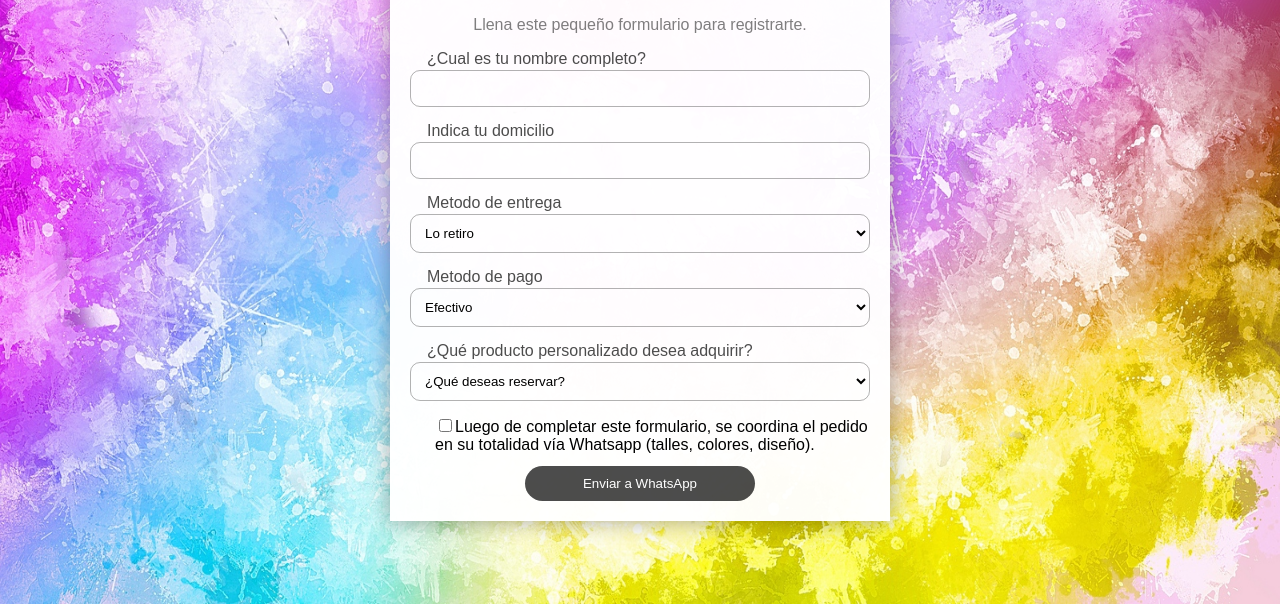
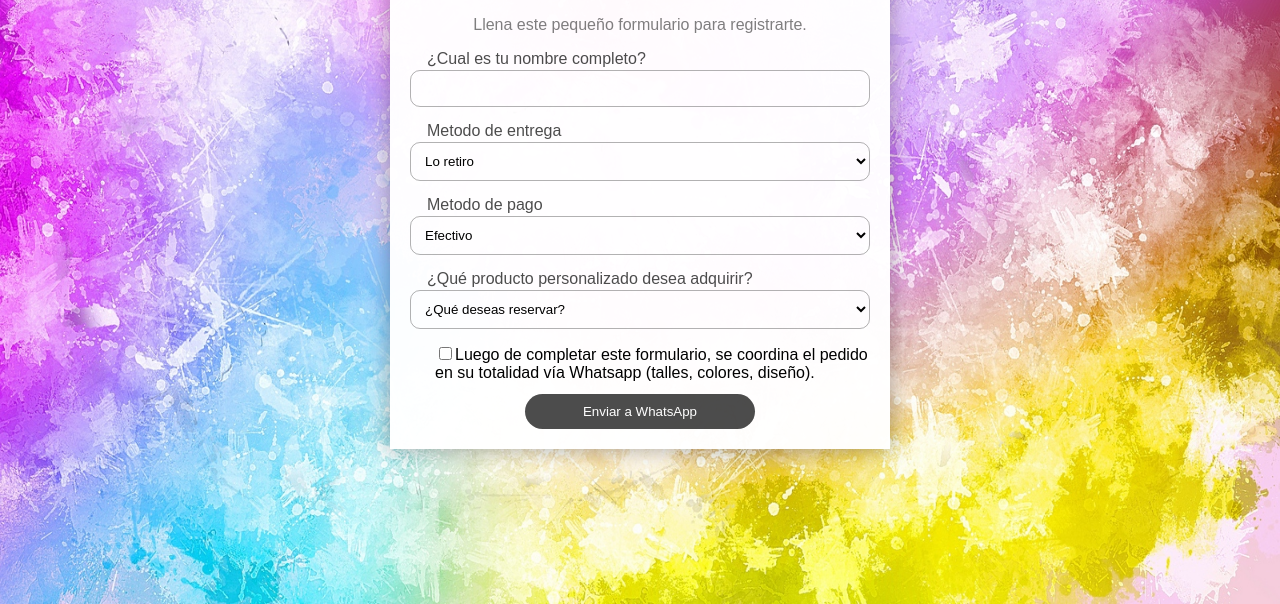
Before and after one commit to SublimotionMercedes/Reservas, a plain HTML site: page index.html in a window 1280 px wide. Shown: the part 196-800 px from the top of the page. Drawn offline with Linux system fonts and the light colour scheme.

Commit message:
Update index.html

```diff
--- a/index.html
+++ b/index.html
@@ -21,10 +21,6 @@
 
         <label for="nombre" class="formulario__label">¿Cual es tu nombre completo?</label>
         <input id="cliente" type="text" class="formulario__input" required>
-
-
-        <label for="domicilio" class="formulario__label">Indica tu domicilio</label>
-        <input id="domicilio" type="text" class="formulario__input" required>
 
 
         <label for="entrega" class="formulario__label">Metodo de entrega </label>
```
